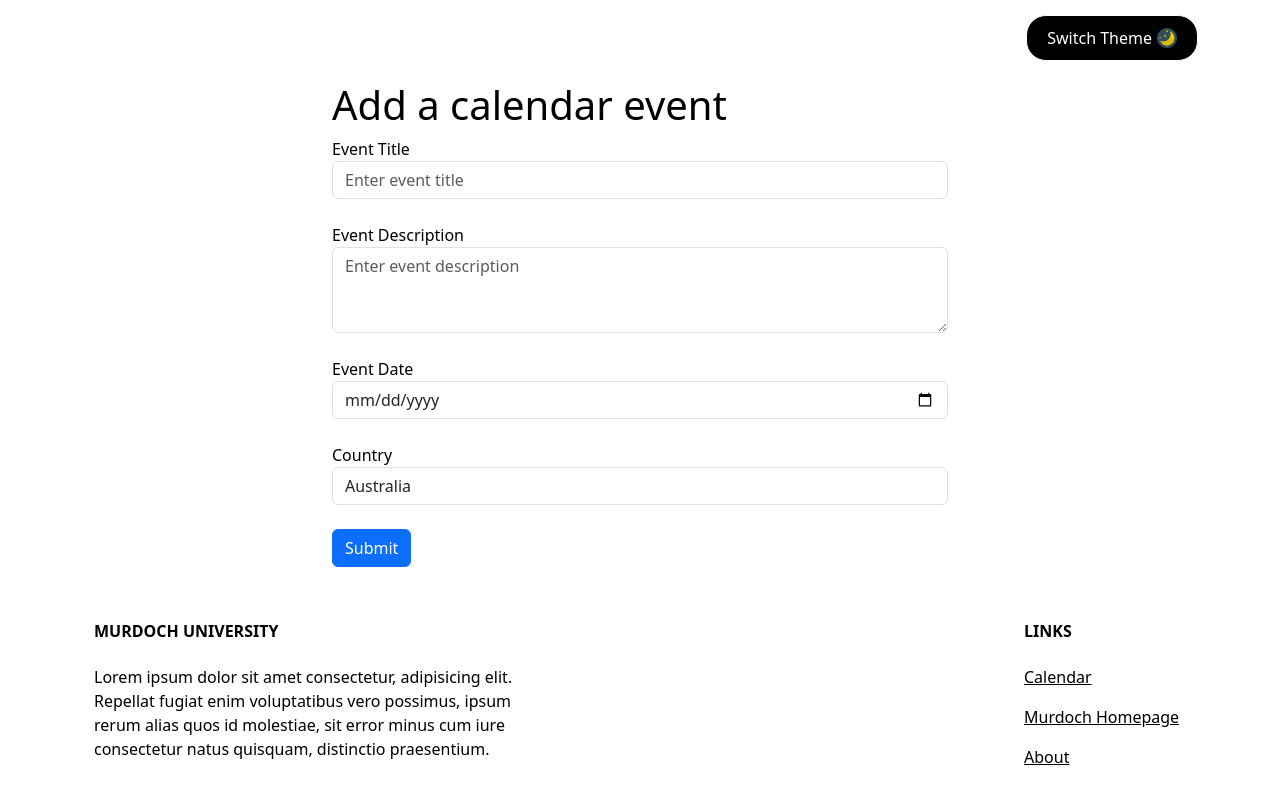
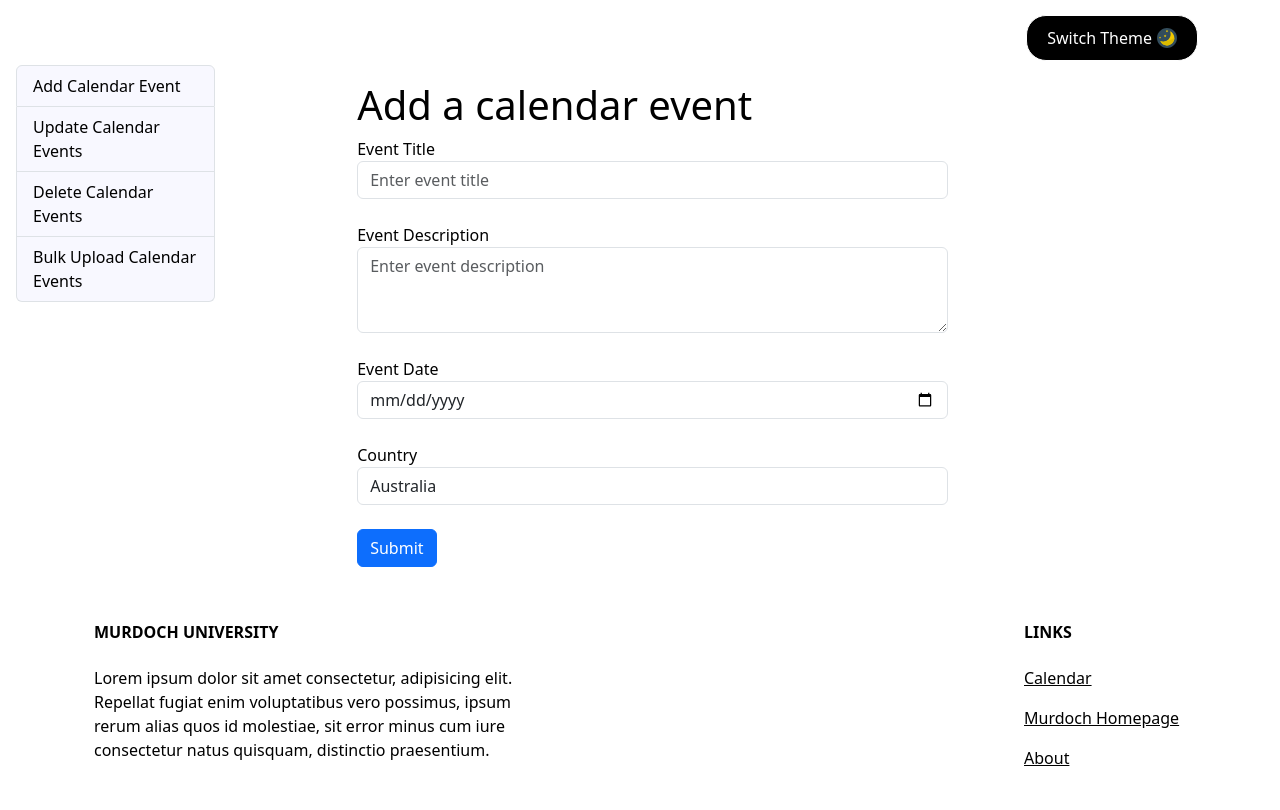
Before and after one commit to Pudding134/MUCal, a PHP site: page /admin_panel.php?page=addCalEvent in a window 1280 px wide. Shown: the part 76-886 px from the top of the page. Before the commit the page ends 841 px from the top, so only its background shows below. Run offline with PHP 8.4, Linux system fonts and the light colour scheme; the visitor is signed in with stand-in values (Sample User, id 1); tables that the repository leaves empty hold one stand-in row (values such as "Sample post").

Commit message:
Update calendar details

```diff
--- a/accountCreate.php
+++ b/accountCreate.php
@@ -1,6 +1,5 @@
 
 <?php
-    session_start();
     include 'check-access-rights.php';
 
     if($accessRights == '1')
--- /dev/null
+++ b/addCalEvent.php
@@ -0,0 +1,37 @@
+<?php
+    include 'check-access-rights.php';
+
+    if($accessRights == '1')
+    {
+?>
+        <div class="container add-calendar-event col-md-6">
+            <h1 class="calendar-event-title">Add a calendar event</h1>
+            <form action="insert.php" method="post">
+                <label for="eventTitle">Event Title</label>
+                <input type="text" class="form-control" name="eventTitle" id="eventTitle" placeholder="Enter event title" required>
+            <br>
+                <label for="eventDescription">Event Description</label>
+                <textarea class="form-control" id="eventDescription" name="eventDescription" placeholder="Enter event description" rows="3" maxlength="254"></textarea>
+            <br>
+                <label for="eventDate">Event Date</label>
+                <input type="date" class="form-control"  name="eventDate" id="eventDate" placeholder="YYYY-MM-DD" required >
+            <br>
+                <label for="country">Country</label>
+                    <select class="form-control" id="country" name="country" required>
+                        <option>Australia</option>
+                        <option>Singapore</option>
+                        <option>Dubai</option>
+                    </select>
+            <br>
+                <button type="submit" class="btn btn-primary" value="Submit">Submit</button>
+            </form>
+        </div>
+<?php
+    }
+    else
+    {
+?>
+        <div class="not-allowed">not allowed</div>
+<?php
+    }
+?>
--- a/admin_panel.php
+++ b/admin_panel.php
@@ -1,45 +1,38 @@
 <?php
-    include 'header.php';
-    include 'db_connection.php';
-    include 'check-access-rights.php';
+  include 'header.php';
+    if (isset($_SESSION['message'])) {
+      $message = $_SESSION['message'];
+      $msg_type = $_SESSION['msg_type'];
+      echo "<div class='alert alert-{$msg_type}'>{$message}</div>";
+      unset($_SESSION['message']);
+      unset($_SESSION['msg_type']);
+  }
 ?>
 
-<?php
-    if($accessRights == '1')
-    {
-       ?>
-        <div class="container add-calendar-event col-md-6">
-            <h1 class="calendar-event-title">Add a calendar event</h1>
-            <form action="insert.php" method="post">
-                <label for="eventTitle">Event Title</label>
-                <input type="text" class="form-control" name="eventTitle" id="eventTitle" placeholder="Enter event title" required>
-            <br>
-                <label for="eventDescription">Event Description</label>
-                <textarea class="form-control" id="eventDescription" name="eventDescription" placeholder="Enter event description" rows="3" maxlength="254"></textarea>
-            <br>
-                <label for="eventDate">Event Date</label>
-                <input type="date" class="form-control"  name="eventDate" id="eventDate" placeholder="YYYY-MM-DD" required >
-            <br>
-                <label for="country">Country</label>
-                    <select class="form-control" id="country" name="country" required>
-                        <option>Australia</option>
-                        <option>Singapore</option>
-                        <option>Dubai</option>
-                    </select>
-            <br>
-                <button type="submit" class="btn btn-primary" value="Submit">Submit</button>
-            </form>
-        </div>
+<div class="user-management-container" style="min-height: 64svh;">
+    <?php include 'sidebar.php' ?>
+
+    <div class="container main-content">
     <?php
-    }
-    else
-    {
+        if (isset($_GET['page'])) {
+            $page = $_GET['page'];
+
+            $page_map = array(
+                "addCalEvent" => "addCalEvent.php",
+                "updateCalEvent" => "updateCalEvent.php",
+                "update" => "update.php"
+            );
+
+            if (array_key_exists($page, $page_map) && file_exists($page_map[$page])) {
+                include $page_map[$page];
+            } else {
+                header("Location: 404.php");
+            }
+        } else {
+            echo '<h1>Welcome to Calendar Management</h1>';
+            echo '<p>Select an option from the sidebar to get started.</p>';
+        }
     ?>
-        <div class="not-allowed">not allowed</div>
-    <?php
-    }
-    ?>
-
-<?php
-include 'footer.php';
-?>
+    </div>
+</div>
+<?php include 'footer.php'; ?>
--- a/assets/script.js
+++ b/assets/script.js
@@ -17,7 +17,6 @@ const disableDarkMode = () => {
     document.querySelector(".navbar").classList.remove('bg-dark');
     document.querySelector(".footer").classList.remove('navbar-dark');
     document.querySelector(".footer").classList.remove('bg-dark');
-
     localStorage.setItem('darkMode', null);
 }
 
--- a/assets/styles.css
+++ b/assets/styles.css
@@ -19,6 +19,7 @@ body
 {
     background-color: var(--primary-color-cal);
     color: var(--secondary-color-cal);
+
 }
 .fc-theme-standard .fc-list-day-cushion
 {
@@ -141,7 +142,7 @@ body
     background-color: var(--list-calendar-hover-cal) !important;
 }
 
-.container .form-group, .admin-back.btn
+.container .form-group, .admin-back.btn, .btn.btn-primary
 {
     margin-bottom: 15px;
 }
@@ -156,7 +157,7 @@ body
     min-height: 65svh;
 }
 
-.user-setting
+.user-setting, .add-calendar-event
 {
     min-height: 65svh;
     margin-left: 10%;
@@ -182,25 +183,22 @@ body
     padding-top: 25px;
 }
 
-.sidebar {
-    width: 200px;
-    flex-shrink: 0;
-}
-
-.sidebar ul {
-    list-style-type: none;
-    padding: 12px;
-}
-
-.sidebar ul li {
-    margin-bottom: 25px;
-}
-
 .user-management-container {
     display: flex;
-    flex-direction: row;
 }
 
 .main-content {
     flex-grow: 1;
 }
+
+.list-group-item
+{
+    background-color: var(--list-calendar-hover-cal);
+    color: var(--secondary-color-cal);
+}
+
+.list-group-item:hover
+{
+    background-color: var(--secondary-color-cal);
+    color: var(--list-calendar-hover-cal);
+}
--- a/sidebar.php
+++ b/sidebar.php
@@ -5,21 +5,64 @@
 
 
 <?php
-    if($accessRights == '1')
+
+    $currentUrl = 'http://' . $_SERVER['SERVER_NAME'] . $_SERVER['REQUEST_URI'];
+
+    if($accessRights == '1' && (strpos($currentUrl, 'userManagement.php') !== false))
     {
        ?>
-        <aside class="sidebar">
-        <ul>
-            <li><a href="userManagement.php?page=accountCreate">Single User Creation</a></li>
-            <li><a href="userManagement.php?page=batchUserCreate">Batch User Creation</a></li>
-            <li><a href="userManagement.php?page=singleUserEdit">Single User Edit</a></li>
-            <li><a href="userManagement.php?page=singleUserDelete">Single User Delete</a></li>
-            <li><a href="userManagement.php?page=batchUserDelete">Batch User Delete</a></li>
-        </ul>
-
-</aside>
-
+    <nav id="sidebarMenu" class="d-lg-block sidebar mt-1 ml-5">
+        <div class="position-sticky">
+            <div class="list-group  mx-3 mb-3 ">
+            <a href="userManagement.php?page=accountCreate"
+                class="list-group-item list-group-item-action py-2 ripple">
+               <span>Single User Creation</span>
+            </a>
+            <a href="userManagement.php?page=batchUserCreate"
+                class="list-group-item list-group-item-action py-2 ripple">
+                <span>Batch User Creation</span></a>
+            <a href="userManagement.php?page=singleUserEdit"
+                class="list-group-item list-group-item-action py-2 ripple">
+                <span>Single User Edit</span></a>
+            <a href="userManagement.php?page=singleUserDelete"
+                class="list-group-item list-group-item-action py-2 ripple">
+                <span>Single User Delete</span>
+            </a>
+            <a href="userManagement.php?page=batchUserDelete"
+                class="list-group-item list-group-item-action py-2 ripple">
+                <span>Batch User Delete</span>
+            </a>
+            </div>
+        </div>
+</nav>
     <?php
+    }
+    elseif($accessRights == '1' && (strpos($currentUrl, 'admin_panel.php') !== false))
+    {
+        ?>
+            <nav id="sidebarMenu" class="d-lg-block sidebar mt-1 ml-5">
+                <div class="position-sticky">
+                    <div class="list-group  mx-3 mb-3 ">
+                        <a href="admin_panel.php?page=addCalEvent"
+                            class="list-group-item list-group-item-action py-2 ripple">
+                        <span>Add Calendar Event</span>
+                        </a>
+                        <a href="admin_panel.php?page=updateCalEvent"
+                            class="list-group-item list-group-item-action py-2 ripple">
+                        <span>Update Calendar Events</span>
+                        </a>
+                        <a href="admin_panel.php?page=deleteCalEvent"
+                            class="list-group-item list-group-item-action py-2 ripple">
+                        <span>Delete Calendar Events</span>
+                        </a>
+                        <a href="admin_panel.php?page=addBulkCalEvent"
+                            class="list-group-item list-group-item-action py-2 ripple">
+                        <span>Bulk Upload Calendar Events</span>
+                        </a>
+                    </div>
+                </div>
+            </nav>
+        <?php
     }
     else
     {
```
Also changed, not shown: 404.php (added, +19 -0 lines), after_update.php (added, +29 -0 lines), update.php (added, +88 -0 lines), updateCalEvent.php (added, +42 -0 lines), userManagement.php (+5 -4 lines).
